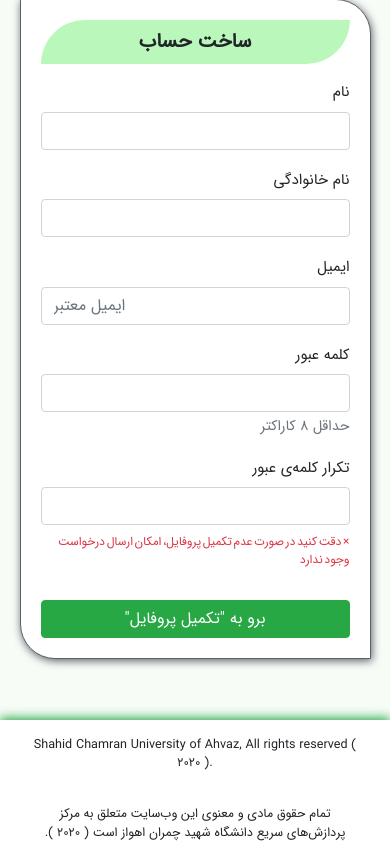
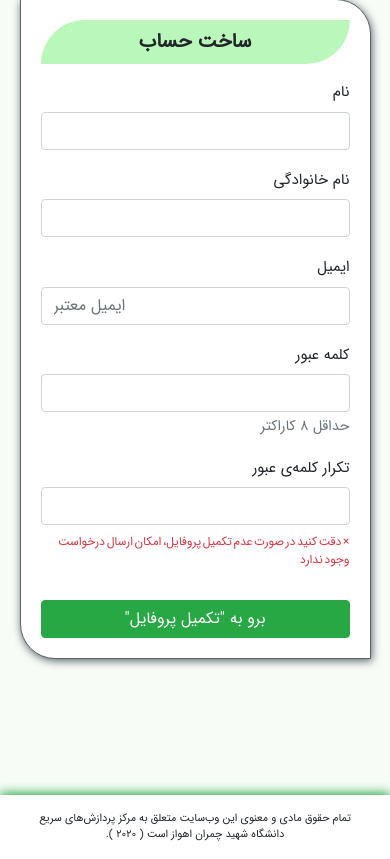
Before and after one commit to omiid-ad/HPCPortal, a Django app: page /register/ in a window 390 px wide. Shown: the part 201-1060 px from the top of the page. Run offline with Django 3.2, Linux system fonts and the light colour scheme; parts of the project's set-up code (start-up, migrations or seed data) failed here and were passed over; some libraries are stand-ins or nearby versions.

Commit message:
hide eng footer in mobile + smaller fonts

```diff
--- a/mainapp/static/mainapp/css/styles.css
+++ b/mainapp/static/mainapp/css/styles.css
@@ -296,6 +296,15 @@ button.btn.btn-link {
 
 /*mobile view*/
 @media (max-width: 575px) {
+
+    #footer-fa {
+        font-size: 60% !important;
+    }
+
+    #footer-en {
+        font-size: 60% !important;
+    }
+
     label.custom-file-label {
         text-align: left;
         font-size: 13px;
--- a/mainapp/templates/mainapp/base.html
+++ b/mainapp/templates/mainapp/base.html
@@ -77,7 +77,7 @@
     <footer class="footer">
         <div class="container-fluid">
             <div class="row">
-                <div class="col-md-6 col-sm-12 text-sm-center text-md-left">
+                <div class="col-md-6 d-md-block d-none text-sm-center text-md-left">
                     <p id="footer-en" class="small m-3">Shahid Chamran University of Ahvaz, All rights reserved ( <span
                             id="footer_current_year_eng"></span> ).
                     </p>
```
